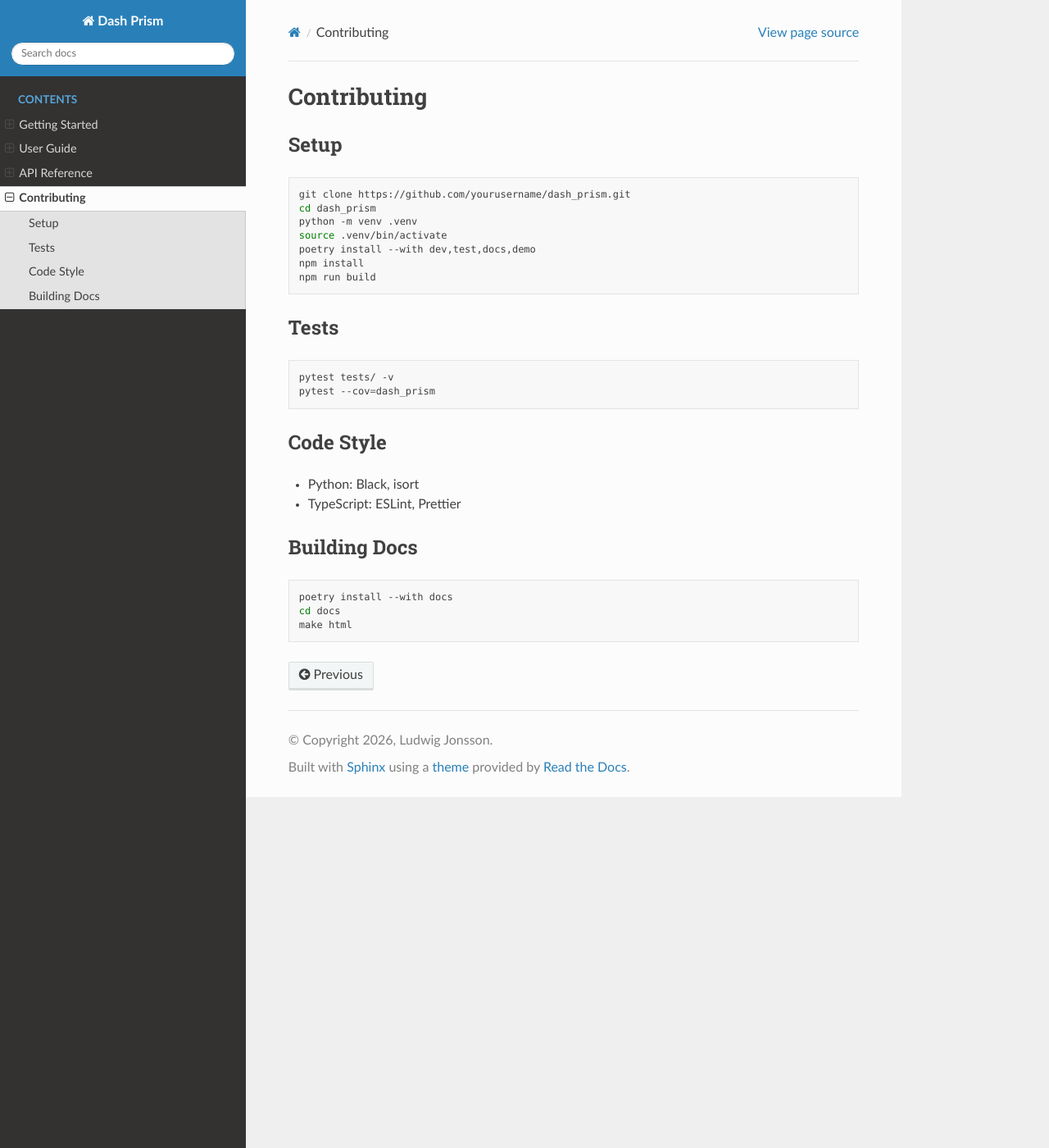
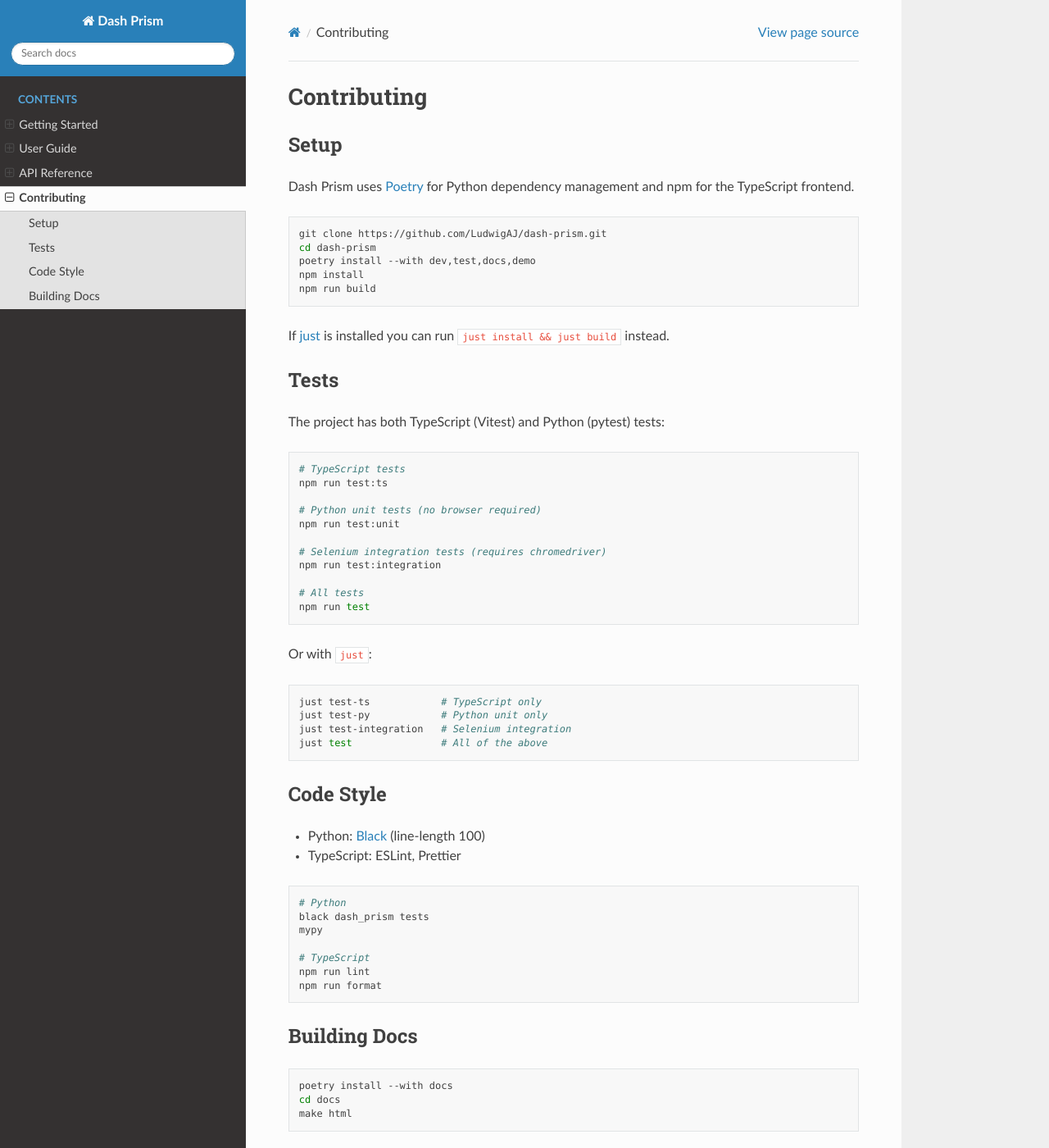
Before and after one commit to LudwigAJ/dash-prism, a Sphinx documentation site: the page built from docs/contributing.rst, in a window 1280 px wide and 1400 px high. Shown: the whole window at 82% size. Built offline with Sphinx 7.4.7 and the Read the Docs theme 3.1.0, drawn with Linux system fonts in a browser that asks for light colours.

Commit message:
updated docs for 0.8.*

```diff
--- a/dash_prism/__init__.py
+++ b/dash_prism/__init__.py
@@ -113,11 +113,6 @@
 - :class:`LayoutRegistration`: Represents a registered layout
 - :class:`LayoutParameter`: Describes a layout parameter
 - :class:`LayoutRegistry`: Registry for managing layouts
-
-Examples
---------
-
-See the ``examples/`` directory for complete working examples.
 
 Notes
 -----
--- a/docs/conf.py
+++ b/docs/conf.py
@@ -6,7 +6,7 @@
 project = "Dash Prism"
 copyright = "2026, Ludwig Jonsson"
 author = "Ludwig Jonsson"
-release = "0.5.3"
+release = "0.8.7"
 
 extensions = [
     "sphinx.ext.autodoc",
--- a/docs/contributing.rst
+++ b/docs/contributing.rst
@@ -4,29 +4,63 @@
 Setup
 -----
 
+Dash Prism uses `Poetry <https://python-poetry.org/>`_ for Python dependency
+management and npm for the TypeScript frontend.
+
 .. code-block:: bash
 
-   git clone https://github.com/yourusername/dash_prism.git
-   cd dash_prism
-   python -m venv .venv
-   source .venv/bin/activate
+   git clone https://github.com/LudwigAJ/dash-prism.git
+   cd dash-prism
    poetry install --with dev,test,docs,demo
    npm install
    npm run build
 
+If `just <https://github.com/casey/just>`_ is installed you can run
+``just install && just build`` instead.
+
 Tests
 -----
 
+The project has both TypeScript (Vitest) and Python (pytest) tests:
+
 .. code-block:: bash
 
-   pytest tests/ -v
-   pytest --cov=dash_prism
+   # TypeScript tests
+   npm run test:ts
+
+   # Python unit tests (no browser required)
+   npm run test:unit
+
+   # Selenium integration tests (requires chromedriver)
+   npm run test:integration
+
+   # All tests
+   npm run test
+
+Or with ``just``:
+
+.. code-block:: bash
+
+   just test-ts            # TypeScript only
+   just test-py            # Python unit only
+   just test-integration   # Selenium integration
+   just test               # All of the above
 
 Code Style
 ----------
 
-- Python: Black, isort
+- Python: `Black <https://black.readthedocs.io/>`_ (line-length 100)
 - TypeScript: ESLint, Prettier
+
+.. code-block:: bash
+
+   # Python
+   black dash_prism tests
+   mypy
+
+   # TypeScript
+   npm run lint
+   npm run format
 
 Building Docs
 -------------
--- a/docs/user-guide.rst
+++ b/docs/user-guide.rst
@@ -371,7 +371,7 @@
    dash_prism.Prism(
        id='workspace',
        theme='light',           # or 'dark'
-    size='md',               # 'sm', 'md', 'lg'
+       size='md',               # 'sm', 'md', 'lg'
        maxTabs=16,              # Max tabs globally (< 1 = unlimited)
        layoutTimeout=30,        # Seconds before timeout
        statusBarPosition='bottom',  # or 'top'
```
Also changed, not shown: docs/getting-started.rst (+13 -2 lines), 1 other file.
